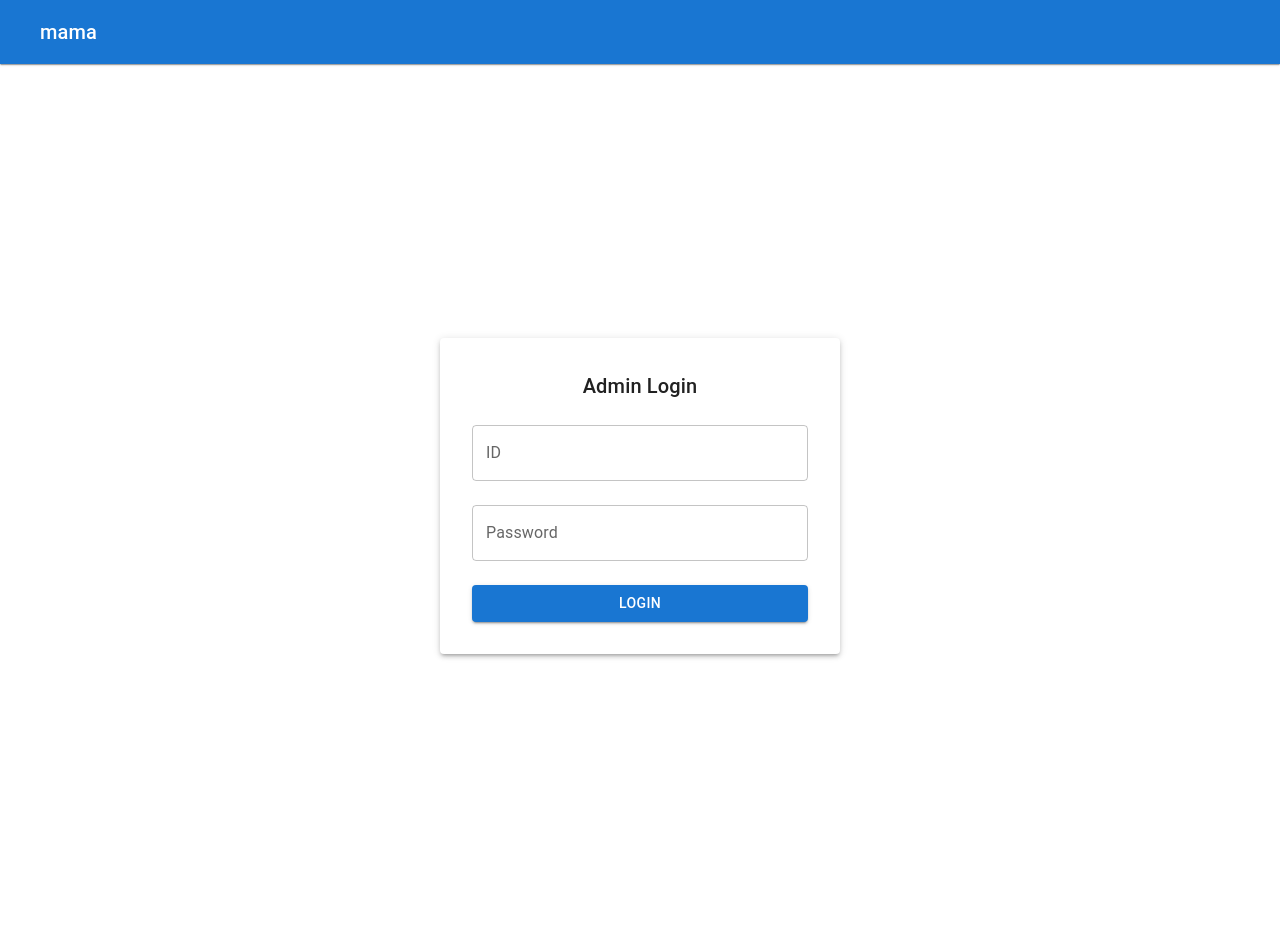
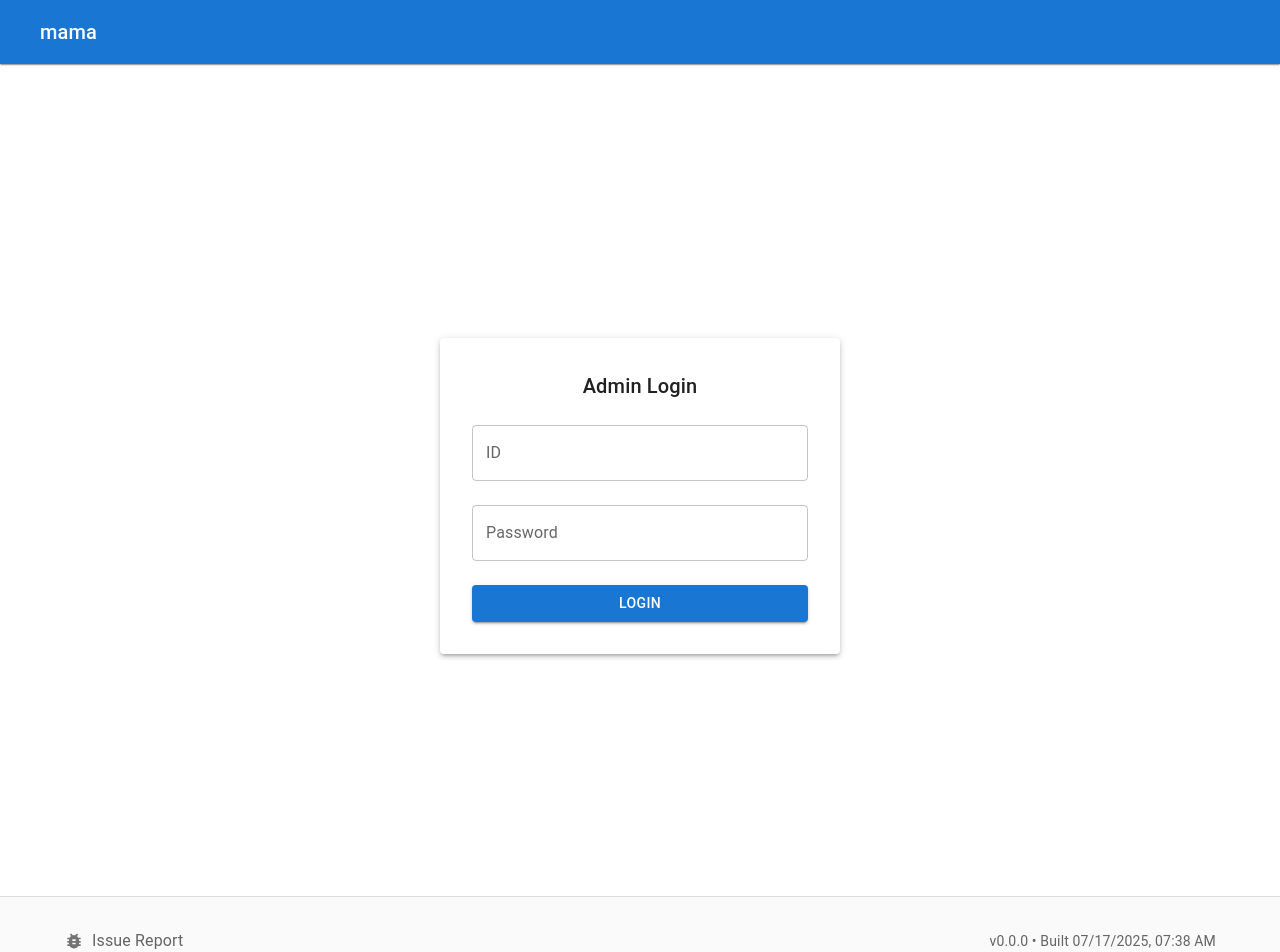
Before and after one commit to msaltnet/mama, a React (Vite) app in the folder frontend/: page /login in a window 1280 px wide. Shown: the top 952 px of the page. Before the commit the page ends 896 px from the top, so only its background shows below. Built offline with nearby package versions, Linux system fonts and the light colour scheme; some icons are missing.

Commit message:
add footer

```diff
--- a/frontend/package.json
+++ b/frontend/package.json
@@ -1,12 +1,13 @@
 {
   "name": "frontend",
   "private": true,
-  "version": "0.0.0",
+  "version": "1.0.0",
   "type": "module",
   "scripts": {
     "dev": "vite",
     "dev-mode": "cross-env VITE_DEBUG=true vite",
     "build": "npx tsc -b && npx vite build",
+    "build:custom": "cross-env ISSUE_REPORT_URL=https://github.com/your-username/mama/issues npx tsc -b && npx vite build",
     "lint": "eslint .",
     "preview": "vite preview"
   },
@@ -21,6 +22,7 @@
   },
   "devDependencies": {
     "@eslint/js": "^9.30.1",
+    "@types/node": "^24.1.0",
     "@types/react": "^19.1.8",
     "@types/react-dom": "^19.1.6",
     "@vitejs/plugin-react": "^4.6.0",
--- /dev/null
+++ b/frontend/src/components/Footer.tsx
@@ -0,0 +1,63 @@
+import React from "react";
+import { Box, Typography, Link, Container } from "@mui/material";
+import { BugReport } from "@mui/icons-material";
+
+const Footer: React.FC = () => {
+    // 빌드 시간을 가져오기 위한 환경변수 (Vite에서 제공)
+    const buildTime = (globalThis as any).__BUILD_TIME__ || new Date().toISOString();
+    const version = (globalThis as any).__APP_VERSION__ || "0.0.0";
+    const issueReportUrl = (globalThis as any).__ISSUE_REPORT_URL__ || "https://github.com/your-username/mama/issues";
+
+    return (
+        <Box
+            component="footer"
+            sx={{
+                mt: "auto",
+                py: 4, // 2에서 4로 변경하여 높이를 두 배로 늘림
+                px: 2,
+                backgroundColor: (theme) => theme.palette.grey[50],
+                borderTop: 1,
+                borderColor: "divider",
+            }}
+        >
+            <Container maxWidth="lg">
+                <Box
+                    sx={{
+                        display: "flex",
+                        justifyContent: "space-between",
+                        alignItems: "center",
+                        flexWrap: "wrap",
+                        gap: 2,
+                        flexDirection: { xs: "column", sm: "row" },
+                        textAlign: { xs: "center", sm: "left" },
+                    }}
+                >
+                    <Box sx={{ display: "flex", alignItems: "center", gap: 1 }}>
+                        <BugReport fontSize="small" color="action" />
+                        <Link
+                            href={issueReportUrl}
+                            target="_blank"
+                            rel="noopener noreferrer"
+                            color="text.secondary"
+                            sx={{ textDecoration: "none" }}
+                        >
+                            Issue Report
+                        </Link>
+                    </Box>
+
+                    <Typography variant="body2" color="text.secondary">
+                        v{version} • Built {new Date(buildTime).toLocaleString('en-US', {
+                            year: 'numeric',
+                            month: '2-digit',
+                            day: '2-digit',
+                            hour: '2-digit',
+                            minute: '2-digit'
+                        })}
+                    </Typography>
+                </Box>
+            </Container>
+        </Box>
+    );
+};
+
+export default Footer;
--- a/frontend/src/components/Layout.tsx
+++ b/frontend/src/components/Layout.tsx
@@ -11,6 +11,7 @@ import { useNavigate } from "react-router-dom";
 import LoginIcon from "@mui/icons-material/Login";
 import LogoutIcon from "@mui/icons-material/Logout";
 import SettingsIcon from "@mui/icons-material/Settings";
+import Footer from "./Footer";
 
 const Layout: React.FC<{ children: React.ReactNode }> = ({ children }) => {
   const navigate = useNavigate();
@@ -40,7 +41,7 @@ const Layout: React.FC<{ children: React.ReactNode }> = ({ children }) => {
   };
 
   return (
-    <>
+    <Box sx={{ display: "flex", flexDirection: "column", minHeight: "100vh" }}>
       <AppBar position="static" color="primary" elevation={1} sx={{ mb: 4 }}>
         <Box
           sx={{
@@ -94,8 +95,11 @@ const Layout: React.FC<{ children: React.ReactNode }> = ({ children }) => {
           </Toolbar>
         </Box>
       </AppBar>
-      {children}
-    </>
+      <Box sx={{ flex: 1 }}>
+        {children}
+      </Box>
+      <Footer />
+    </Box>
   );
 };
 
--- a/frontend/vite.config.ts
+++ b/frontend/vite.config.ts
@@ -5,4 +5,10 @@ import react from "@vitejs/plugin-react";
 export default defineConfig({
   plugins: [react()],
   base: "/static/", // 정적 파일 경로를 /static/으로 설정
+  define: {
+    // 빌드 시 환경변수 설정
+    __BUILD_TIME__: JSON.stringify(new Date().toISOString()),
+    __APP_VERSION__: JSON.stringify("1.0.0"), // package.json 버전과 동일하게 설정
+    __ISSUE_REPORT_URL__: JSON.stringify(process.env.ISSUE_REPORT_URL || "https://github.com/msaltnet/mama/issues"), // 환경변수로 설정 가능
+  },
 });
```
Also changed, not shown: 1 other file (tests, documents, lock files or other folders).
